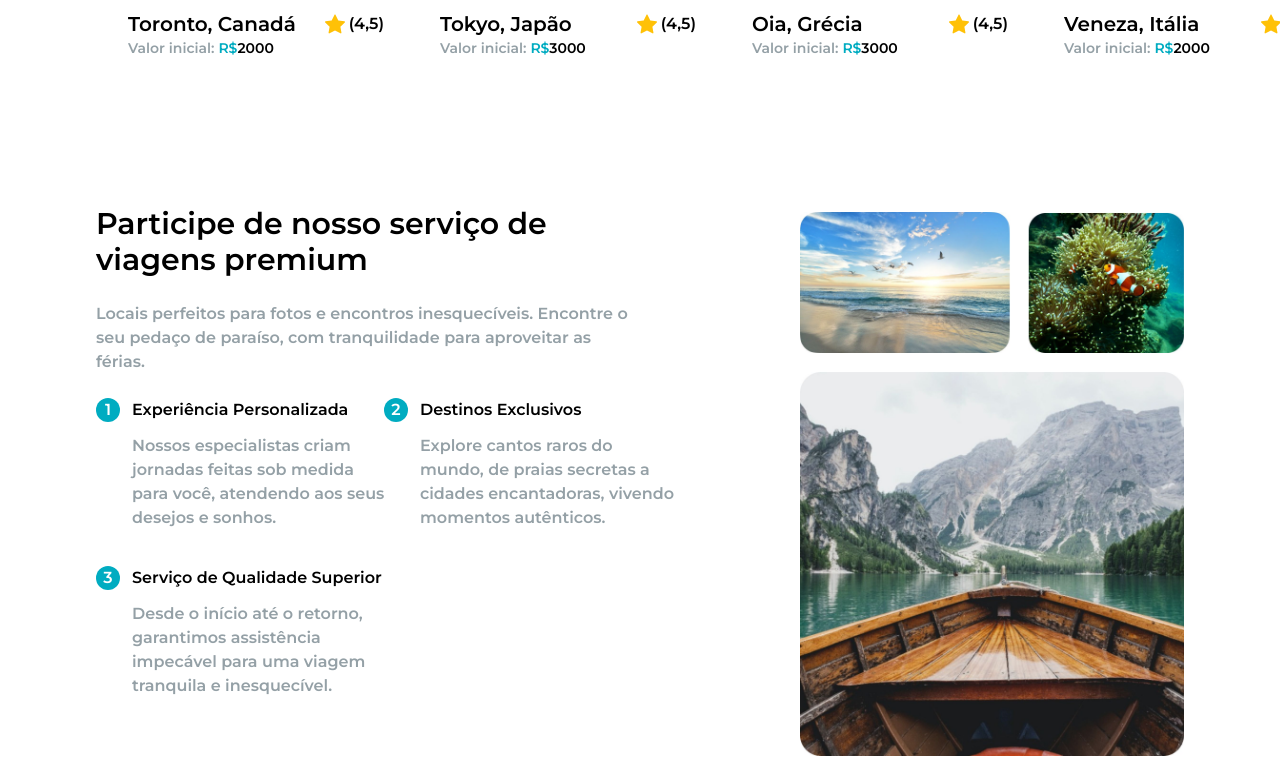
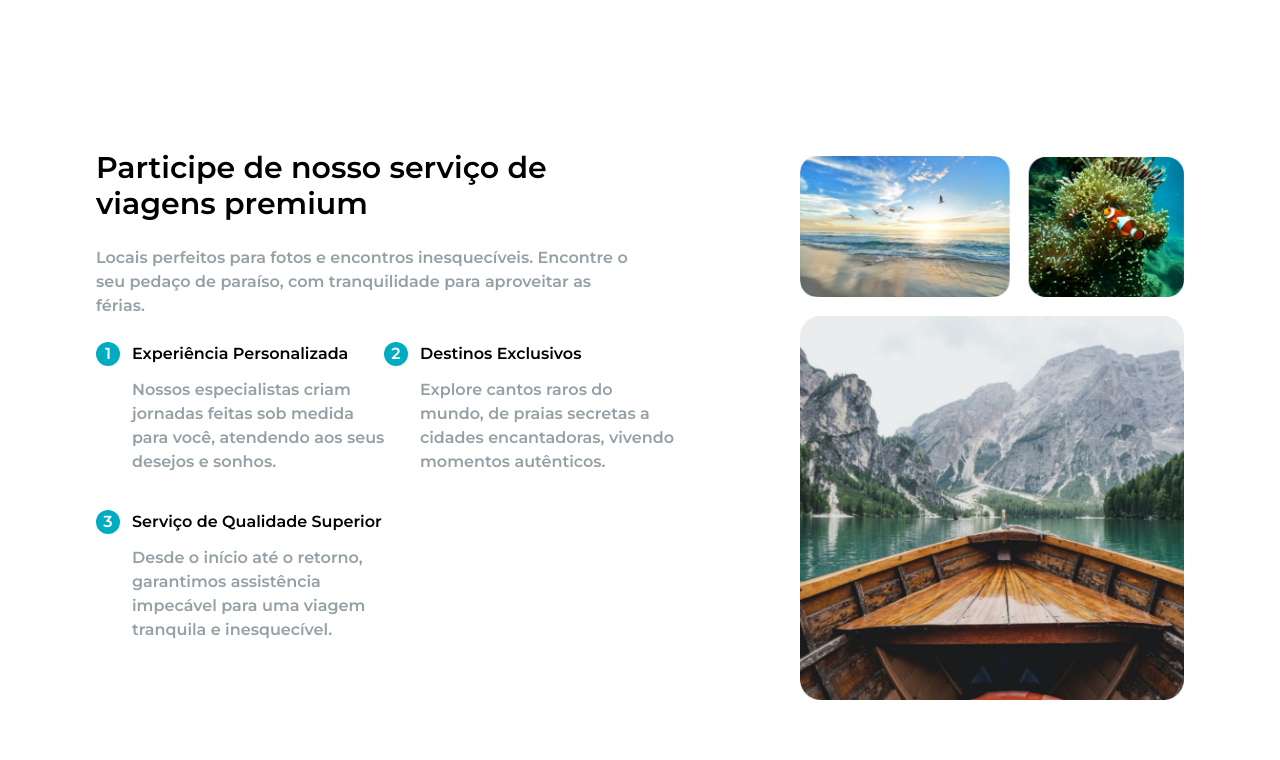
Before and after one commit to Rian-Pedro/TravelSphere, a React (Vite) app: page / in a window 1280 px wide. Shown: the part 1420-2180 px from the top of the page. Built offline with nearby package versions, Linux system fonts and the light colour scheme.

Commit message:
update responsive

```diff
--- a/src/routes/Home.scss
+++ b/src/routes/Home.scss
@@ -35,7 +35,7 @@ div.presentation {
 }
 
 section:not(.newsletter):not(.most-popular):not(.clients) {
-  margin-bottom: 10vh;
+  margin-bottom: 3vh;
 }
 
 .carrossel-container {
```
